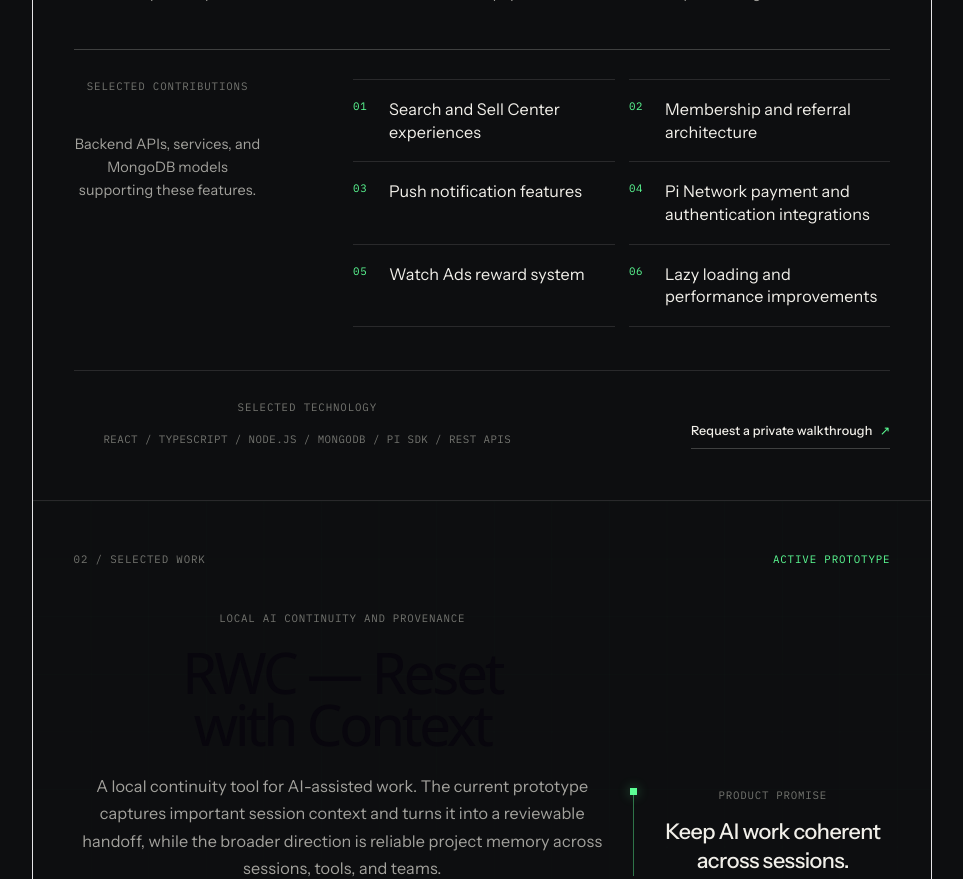
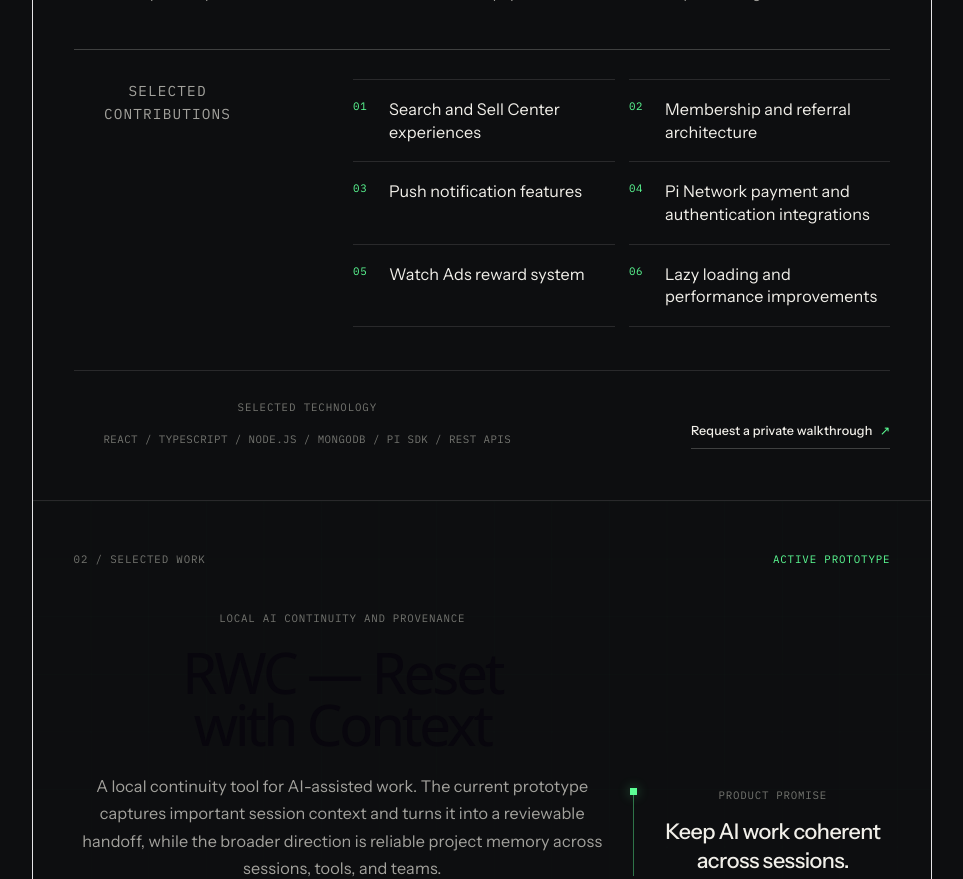
Before and after one commit to DarinHajou/darin-portfolio, a React (Vite) app: page / in a window 1280 px wide. Shown: the part 1880-2759 px from the top of the page, without its empty margins (158-1121 px from the left). Built offline with nearby package versions, Linux system fonts and the light colour scheme.

Commit message:
style: remove summary paragraph and and lower video playback speed

```diff
--- a/src/sections/MapOfPi/MapOfPi.tsx
+++ b/src/sections/MapOfPi/MapOfPi.tsx
@@ -94,11 +94,11 @@ function MapOfPi() {
                   preload="metadata"
                   aria-label="Map of Pi product walkthrough"
                   onLoadedMetadata={(event) => {
-                    event.currentTarget.defaultPlaybackRate = 2.5;
-                    event.currentTarget.playbackRate = 2.5;
+                    event.currentTarget.defaultPlaybackRate = 1.5;
+                    event.currentTarget.playbackRate = 1.5;
                   }}
                   onPlay={(event) => {
-                    event.currentTarget.playbackRate = 2.5;
+                    event.currentTarget.playbackRate = 1.5;
                   }}
                 />
               </div>
@@ -138,9 +138,7 @@ function MapOfPi() {
               Selected contributions
             </p>
 
-            <p>
-              Backend APIs, services, and MongoDB models supporting these features.
-            </p>
+
           </header>
 
           <ol className={styles.contributionList}>
```
